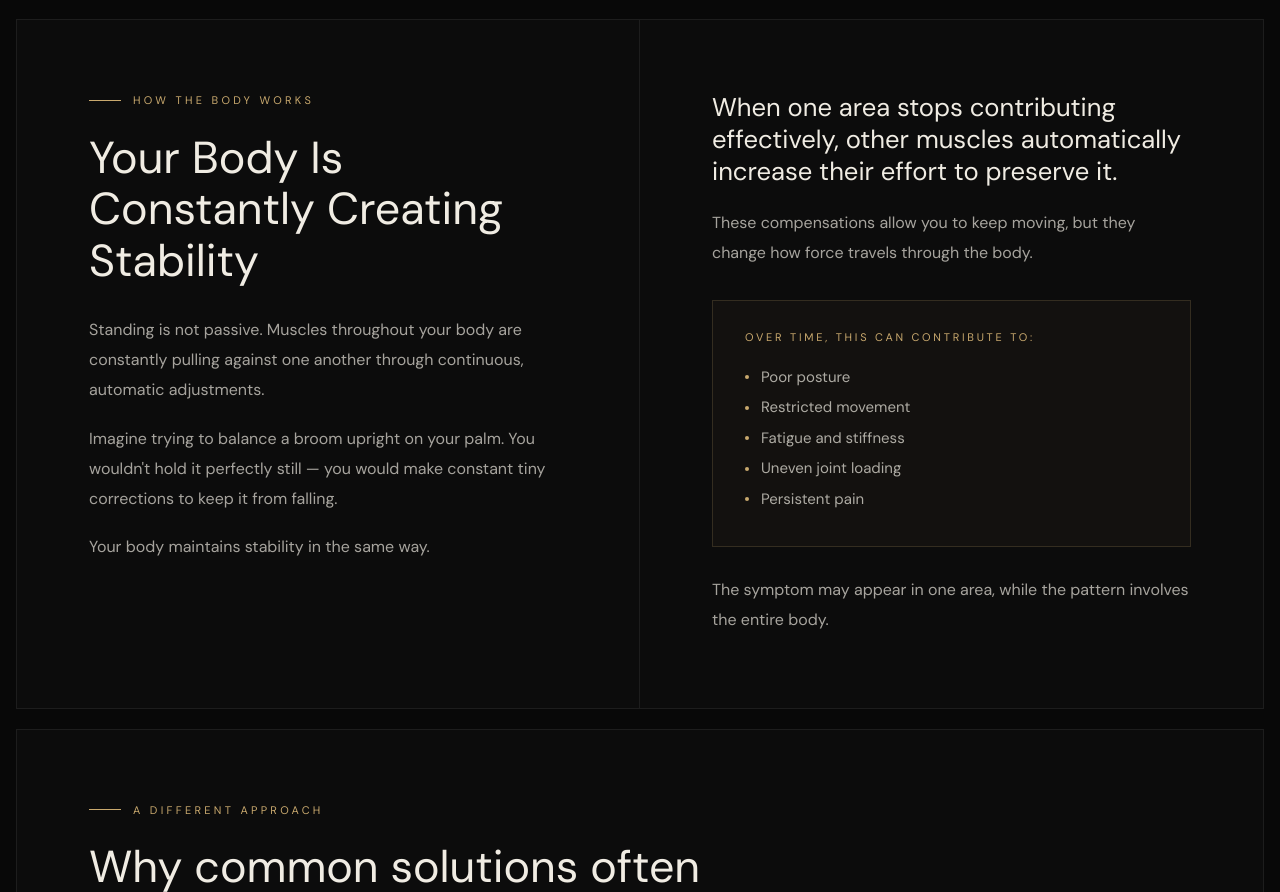
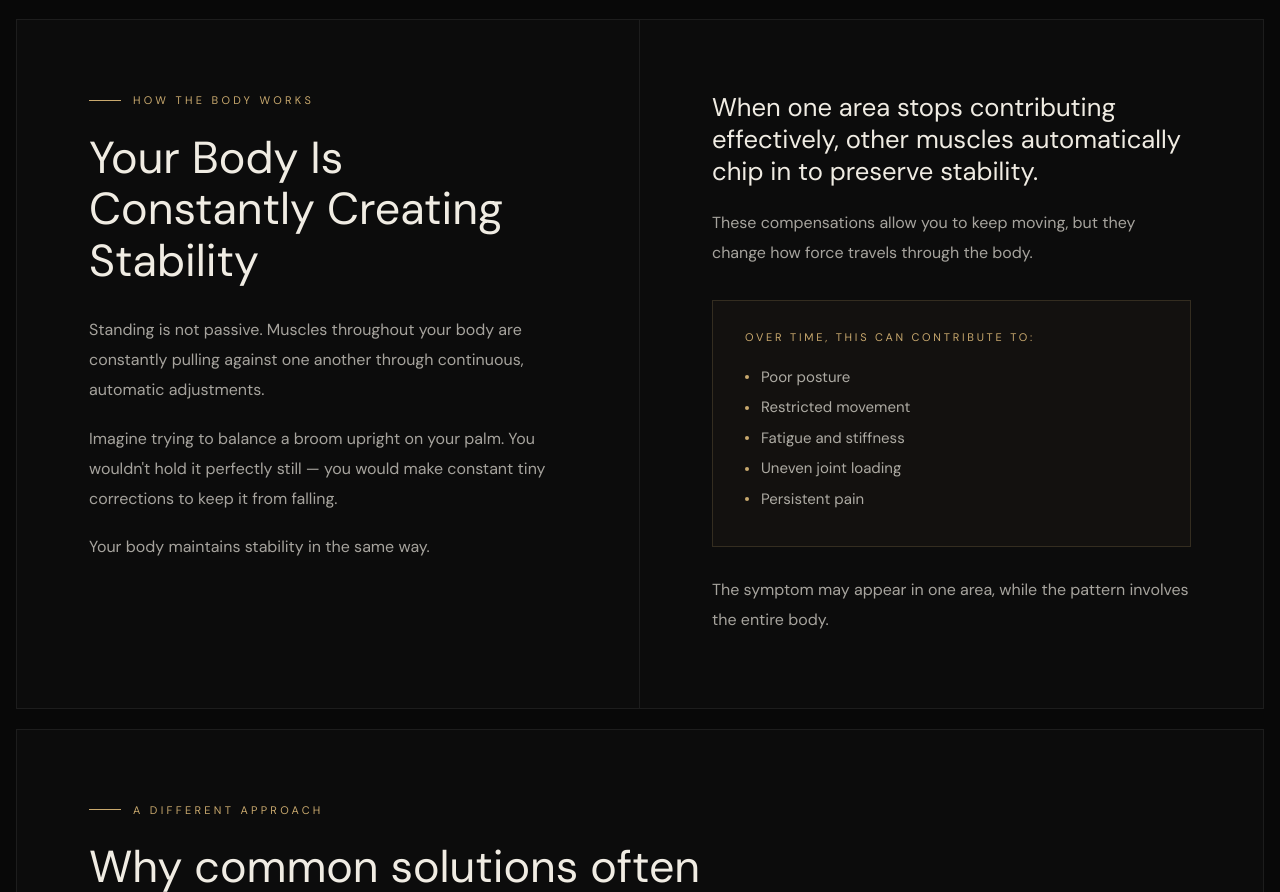
Before and after one commit to corrigarton/Landing-Page, a React (Vite) app: page / in a window 1280 px wide. Shown: the part 2152-3044 px from the top of the page. Built offline with nearby package versions, Linux system fonts and the light colour scheme; the HTML template or start-up script is replaced by a standard one; a web font is replaced by a local one.

Commit message:
Update App.tsx

```diff
--- a/src/App.tsx
+++ b/src/App.tsx
@@ -626,7 +626,7 @@ function StabilitySection() {
                   fontSize: 'clamp(1.2rem, 2.2vw, 1.6rem)',
                   fontWeight: 400, color: '#f0ece3', lineHeight: 1.25, marginBottom: '20px',
               }}>
-                When one area stops contributing effectively, other muscles automatically increase their effort to preserve it.
+                When one area stops contributing effectively, other muscles automatically chip in to preserve stability.
               </h3>
               {/* <p style={{ color: 'rgba(240,236,227,0.68)', lineHeight: 1.88, marginBottom: '18px' }}>
                 other muscles automatically increase their effort to preserve it.
```
